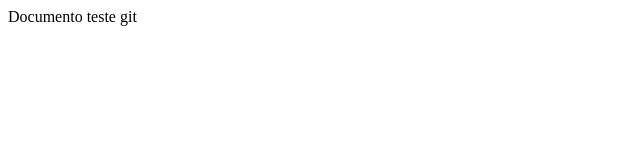
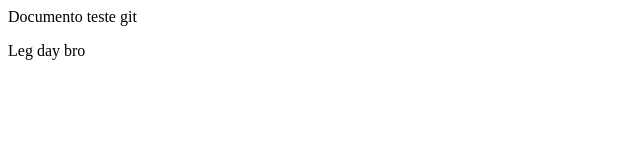
Before and after one commit to TiagoAndre/aula01-boas-praticas, a plain HTML site: page index.html in a window 1280 px wide. Shown: the full height of the page, 0-640 px from the left. Drawn offline with Linux system fonts and the light colour scheme.

```diff
--- a/index.html
+++ b/index.html
@@ -7,5 +7,6 @@
 </head>
 <body>
     Documento teste git
+    <p>Leg day bro</p>
 </body>
 </html>
```
